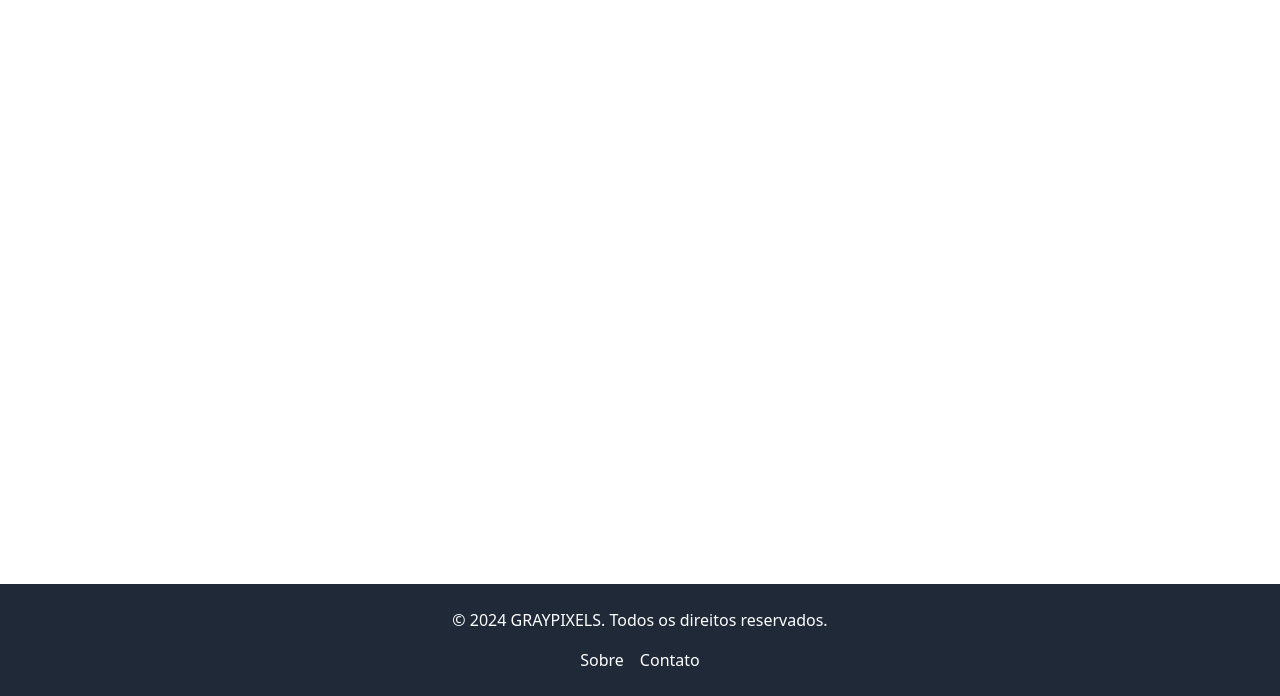
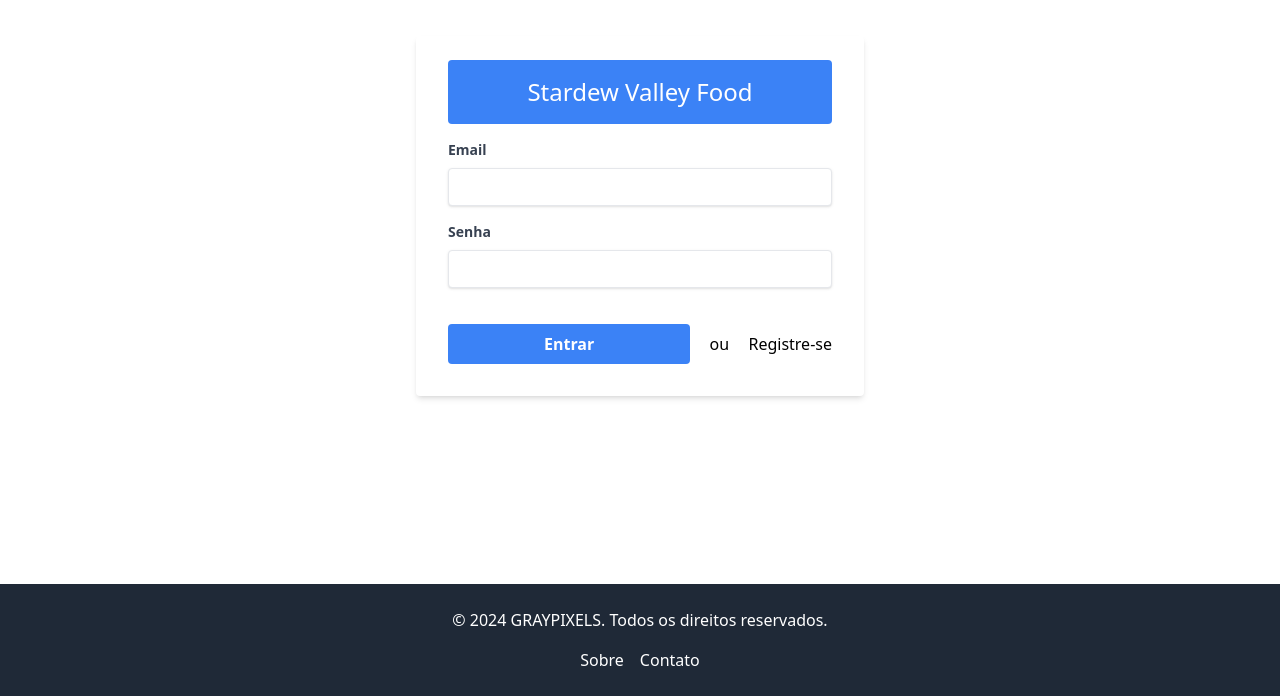
Before and after one commit to robsonffsantos/stardewValleyFood, a React (Vite) app: page /login in a window 1280 px wide. Shown: the part 104-800 px from the top of the page. Built offline with nearby package versions, Linux system fonts and the light colour scheme.

Commit message:
feat: created Login page

```diff
--- a/src/pages/Login.jsx
+++ b/src/pages/Login.jsx
@@ -1,15 +1,80 @@
 import React from "react"
+import { Formik, Form, Field, ErrorMessage } from "formik"
+import * as Yup from "yup"
+import { Link } from "react-router-dom"
 import Footer from "../components/Footer"
 
-const Login = React.FC = () => {
-    return (
-        <div className="flex flex-col min-h-screen">
-            <div className="flex-grow">
+const Login = () => {
+  const validationSchema = Yup.object().shape({
+    email: Yup.string().email("Email inválido").required("Obrigatório"),
+    password: Yup.string()
+      .min(6, "A senha deve ter pelo menos 6 caracteres")
+      .required("Obrigatório"),
+  })
 
-            </div>
-            <Footer />
+  const handleSubmit = (values) => {
+    console.log(values)
+  }
+
+  return (
+    <div className="flex flex-col min-h-screen">
+      <div className="flex-grow flex items-center justify-center">
+        <div className="w-full max-w-md">
+          <Formik
+            initialValues={{ email: "", password: "" }}
+            validationSchema={validationSchema}
+            onSubmit={handleSubmit}
+          >
+            {({ isSubmitting }) => (
+              <Form className="bg-white shadow-md rounded px-8 pt-6 pb-8 mb-4">
+                <Link to="/">
+                    <h2 className="text-2xl hover:bg-blue-700 mb-4 text-center rounded bg-blue-500 text-white p-4">Stardew Valley Food</h2>
+                </Link>
+                <div className="mb-4">
+                  <label htmlFor="email" className="block text-gray-700 text-sm font-bold mb-2">
+                    Email
+                  </label>
+                  <Field
+                    type="email"
+                    name="email"
+                    id="email"
+                    className="shadow appearance-none border rounded w-full py-2 px-3 text-gray-700 leading-tight focus:outline-none focus:shadow-outline"
+                  />
+                  <ErrorMessage name="email" component="div" className="text-red-500 text-xs italic" />
+                </div>
+                <div className="mb-6">
+                  <label htmlFor="password" className="block text-gray-700 text-sm font-bold mb-2">
+                    Senha
+                  </label>
+                  <Field
+                    type="password"
+                    name="password"
+                    id="password"
+                    className="shadow appearance-none border rounded w-full py-2 px-3 text-gray-700 mb-3 leading-tight focus:outline-none focus:shadow-outline"
+                  />
+                  <ErrorMessage name="password" component="div" className="text-red-500 text-xs italic" />
+                </div>
+                <div className="flex items-center justify-between">
+                  <button
+                    type="submit"
+                    disabled={isSubmitting}
+                    className="bg-blue-500 hover:bg-blue-700 text-white font-bold py-2 px-24 rounded focus:outline-none focus:shadow-outline"
+                  >
+                    Entrar
+                  </button>
+                  <p>ou</p>
+                  <Link to ="/register">
+                    <a>Registre-se</a>
+                  </Link>
+                </div>
+              </Form>
+            )}
+          </Formik>
         </div>
-    )
+      </div>
+      <Footer />
+    </div>
+  )
 }
 
 export default Login
```
